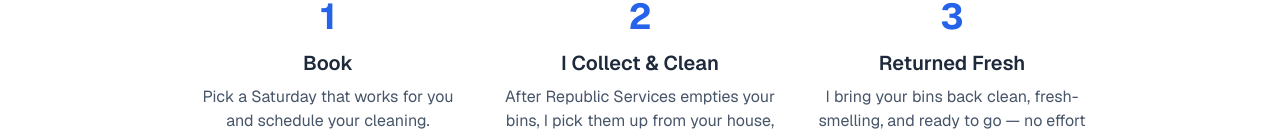
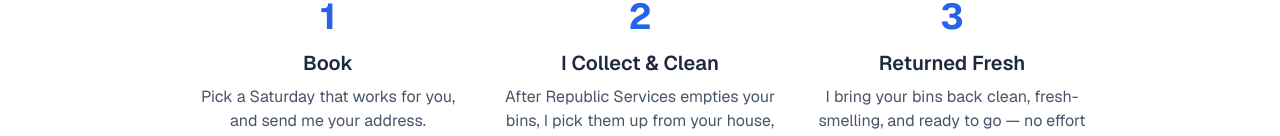
Before and after one commit to seblaifa3315/sparkle-bins, a Next.js app: page / in a window 1280 px wide. Shown: the part 807-943 px from the top of the page. Built offline with nearby package versions, Linux system fonts and the light colour scheme.

Commit message:
changes the how it works section

```diff
--- a/app/page.tsx
+++ b/app/page.tsx
@@ -23,7 +23,7 @@ export default function Home() {
               <div>
                   <div className="text-4xl font-bold text-accent">1</div>
                   <h3 className="mt-3 text-xl font-semibold text-slate-800">Book</h3>
-                  <p className="mt-2 text-slate-600">Pick a Saturday that works for you and schedule your cleaning.</p>
+                  <p className="mt-2 text-slate-600">Pick a Saturday that works for you, and send me your address.</p>
               </div>
               <div>
                   <div className="text-4xl font-bold text-accent">2</div>
```
Also changed, not shown: 1 other file (tests, documents, lock files or other folders).
